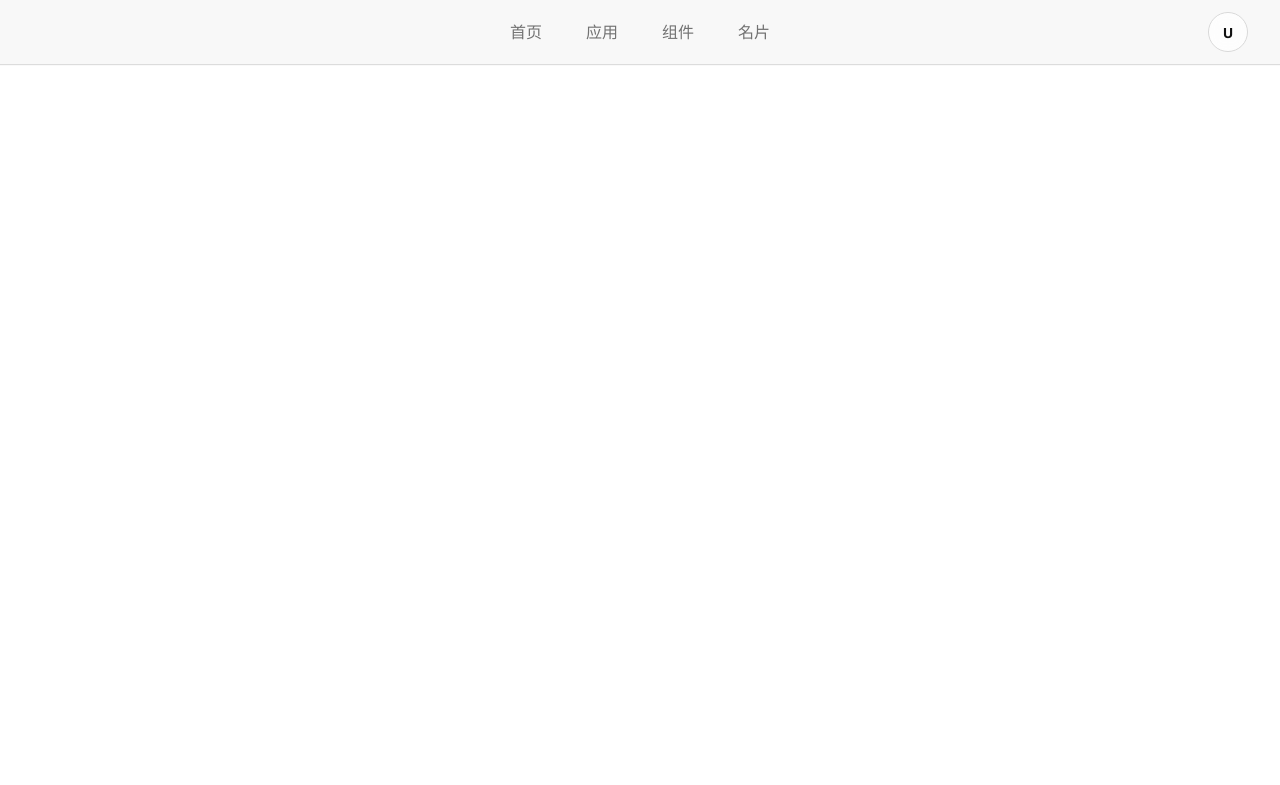
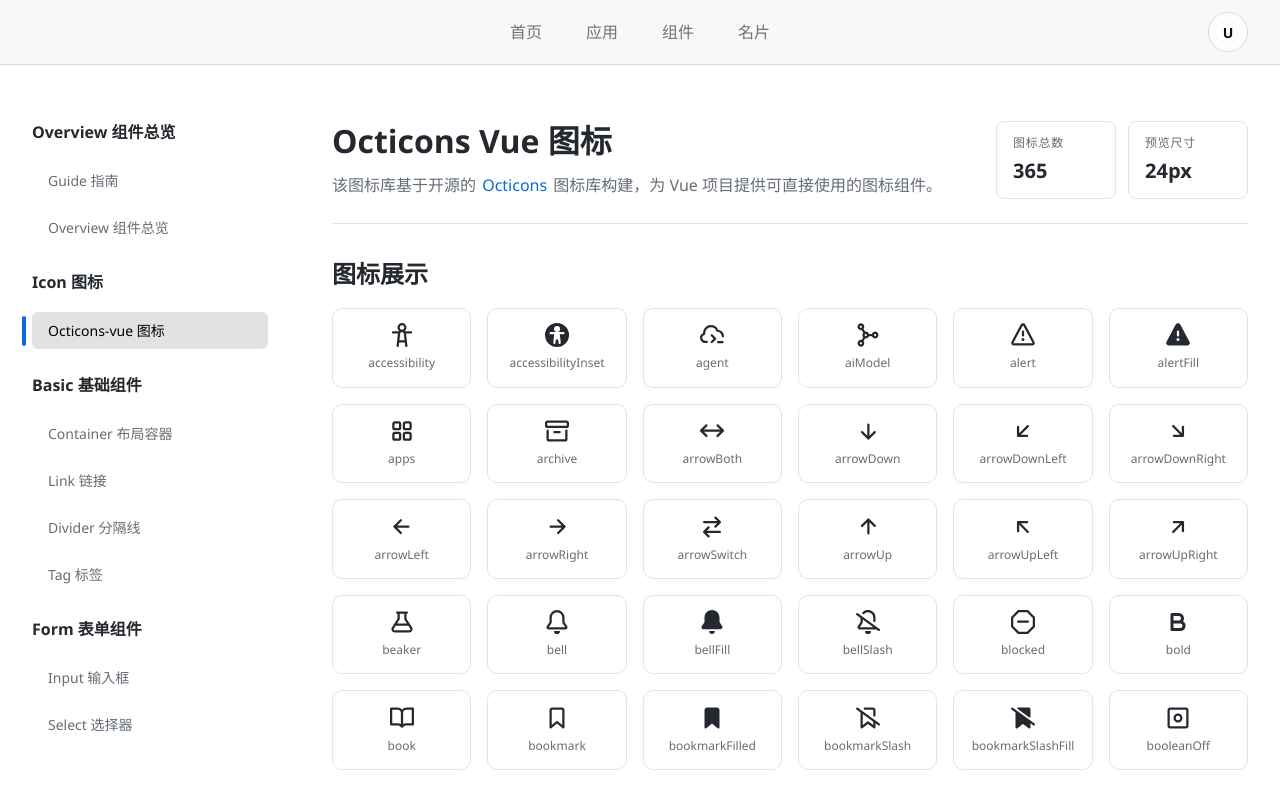
Before and after one commit to UnderHear-tools/UnderHear-Web, a Vue app in the folder UnderHear-frontend/: page /component/octicons-vue in a window 1280 px wide. Before the commit this address had no page. Shown: the top 785 px of the page. Built offline with nearby package versions, Linux system fonts and the light colour scheme.

Commit message:
完善Octicons-vue组件介绍页

```diff
--- a/UnderHear-frontend/src/module/components/router/component.ts
+++ b/UnderHear-frontend/src/module/components/router/component.ts
@@ -19,6 +19,12 @@ export const componentRoutes: Array<RouteRecordRaw> = [
                 path: 'overview',
                 name: 'Overview',
                 component: () => import('../views/components/overview.vue')
+            },
+            // Icon 图标组件
+            {
+                path: 'octicons-vue',
+                name: 'OcticonsVue',
+                component: () => import('../views/components/octicons-vue.vue')
             },
             // Basic 基础组件
             {
--- a/UnderHear-frontend/src/module/components/views/components/octicons-vue.vue
+++ b/UnderHear-frontend/src/module/components/views/components/octicons-vue.vue
@@ -0,0 +1,187 @@
+<template>
+  <div class="octicons-docs">
+    <header class="page-header">
+      <div>
+        <h1 class="page-title">Octicons Vue 图标</h1>
+        <p class="page-description">
+          该图标库基于开源的 <zLink href="https://primer.style/octicons/" link-text="Octicons" variant="primary" /> 图标库构建，为 Vue 项目提供可直接使用的图标组件。
+        </p>
+      </div>
+      <div class="page-meta">
+        <div class="meta-card">
+          <span class="meta-label">图标总数</span>
+          <span class="meta-value">{{ iconEntries.length }}</span>
+        </div>
+        <div class="meta-card">
+          <span class="meta-label">预览尺寸</span>
+          <span class="meta-value">{{ iconSize }}px</span>
+        </div>
+      </div>
+    </header>
+
+    <section class="icon-section">
+      <h2 class="section-title">图标展示</h2>
+      <div class="icon-grid">
+        <div v-for="icon in iconEntries" :key="icon.name" class="icon-card">
+          <component :is="icon.component" :size="iconSize" class="icon-svg" />
+          <span class="icon-name">{{ icon.name }}</span>
+        </div>
+      </div>
+    </section>
+  </div>
+</template>
+
+<script setup lang="ts">
+import type { Component } from 'vue'
+import * as octicons from '@/components/z-ui/icon/Octicons-vue/index.ts'
+import { zLink } from '@/components/z-ui/link/zlink'
+
+type IconEntry = {
+  name: string
+  component: Component
+}
+
+const iconSize = 24
+const iconEntries: IconEntry[] = Object.entries(octicons)
+  .filter(([name]) => name !== 'default')
+  .map(([name, component]) => ({
+    name,
+    component: component as Component
+  }))
+  .sort((a, b) => a.name.localeCompare(b.name))
+</script>
+
+<style scoped>
+.octicons-docs {
+  max-width: 1200px;
+  margin: 0 auto;
+  width: 100%;
+}
+
+.page-header {
+  display: flex;
+  flex-wrap: wrap;
+  gap: 1.5rem;
+  align-items: flex-end;
+  justify-content: space-between;
+  padding-bottom: 1.5rem;
+  border-bottom: 1px solid #e1e4e8;
+  margin-bottom: 2rem;
+}
+
+.page-title {
+  font-size: 2rem;
+  font-weight: 600;
+  color: var(--font-black);
+  margin-bottom: 0.5rem;
+}
+
+.page-description {
+  font-size: 1rem;
+  color: var(--font-gray);
+  line-height: 1.6;
+  max-width: 640px;
+}
+
+.page-meta {
+  display: flex;
+  gap: 0.75rem;
+  align-items: center;
+}
+
+.meta-card {
+  display: flex;
+  flex-direction: column;
+  gap: 0.25rem;
+  padding: 0.75rem 1rem;
+  border: 1px solid #e1e4e8;
+  border-radius: 8px;
+  background: #ffffff;
+  min-width: 120px;
+}
+
+.meta-label {
+  font-size: 0.75rem;
+  color: var(--font-gray);
+  text-transform: uppercase;
+  letter-spacing: 0.06em;
+}
+
+.meta-value {
+  font-size: 1.25rem;
+  font-weight: 600;
+  color: var(--font-black);
+}
+
+.icon-section {
+  margin-bottom: 2.5rem;
+}
+
+.section-title {
+  font-size: 1.5rem;
+  font-weight: 600;
+  color: var(--font-black);
+  margin-bottom: 1rem;
+}
+
+.icon-grid {
+  display: grid;
+  grid-template-columns: repeat(auto-fill, minmax(120px, 1fr));
+  gap: 1rem;
+}
+
+.icon-card {
+  display: flex;
+  flex-direction: column;
+  align-items: center;
+  gap: 0.5rem;
+  padding: 0.9rem 0.75rem;
+  border: 1px solid #e1e4e8;
+  border-radius: 10px;
+  background: #ffffff;
+}
+
+.icon-svg {
+  color: var(--font-black);
+}
+
+.icon-name {
+  font-size: 0.75rem;
+  color: var(--font-gray);
+  text-align: center;
+  word-break: break-word;
+  line-height: 1.4;
+}
+
+@media (max-width: 768px) {
+  .page-title {
+    font-size: 1.6rem;
+  }
+
+  .page-description {
+    font-size: 0.9rem;
+  }
+
+  .page-meta {
+    width: 100%;
+  }
+
+  .meta-card {
+    flex: 1;
+    min-width: 0;
+  }
+
+  .section-title {
+    font-size: 1.25rem;
+  }
+
+  .icon-grid {
+    grid-template-columns: repeat(auto-fill, minmax(96px, 1fr));
+    gap: 0.75rem;
+  }
+
+  .icon-card {
+    padding: 0.75rem 0.5rem;
+  }
+}
+</style>
```
